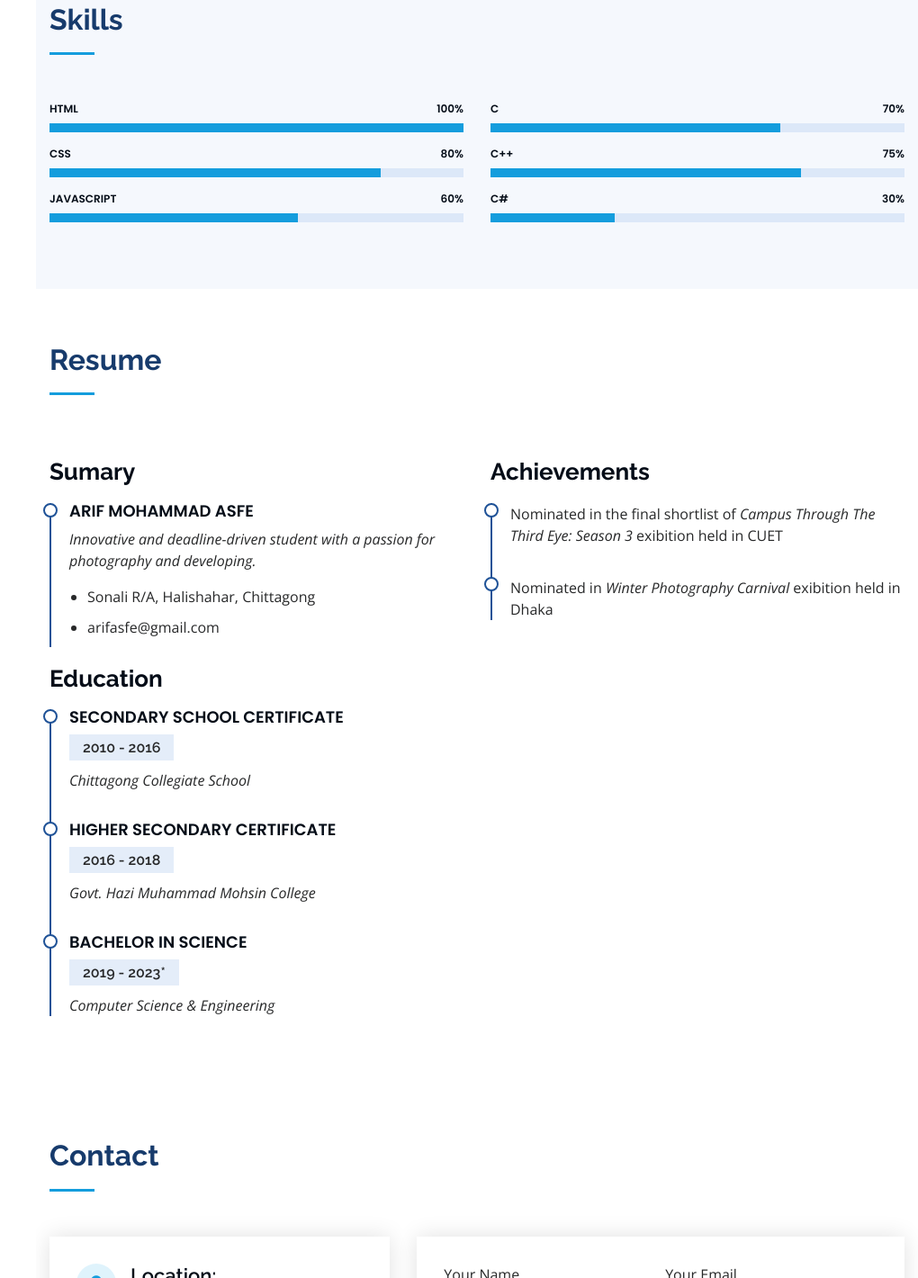
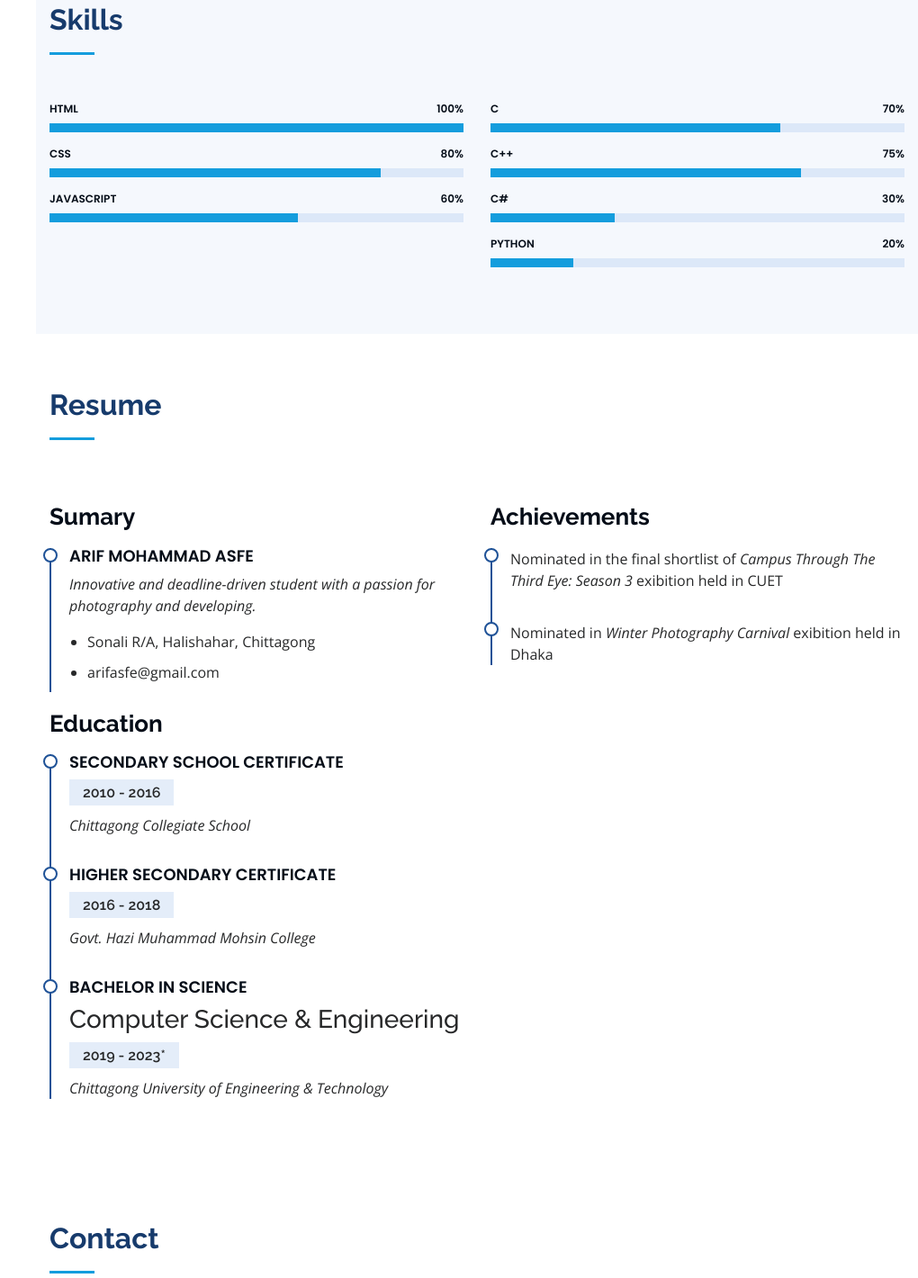
Before and after one commit to arifasfe/noobmaster1.github.io, a plain HTML site: page index.html in a window 1280 px wide. Shown: the part 1413-2833 px from the top of the page at 90% size, without its empty margins (260-1280 px from the left). Drawn offline with nearby package versions, Linux system fonts and the light colour scheme.

Commit message:
Update index.html

```diff
--- a/index.html
+++ b/index.html
@@ -180,6 +180,12 @@ Oficially I passed H.S.C and S.S.C from top school and college in my city. Curre
                 <div class="progress-bar" role="progressbar" aria-valuenow="30" aria-valuemin="0" aria-valuemax="100"></div>
               </div>
             </div>
+            <div class="progress">
+              <span class="skill">Python <i class="val">20%</i></span>
+              <div class="progress-bar-wrap">
+                <div class="progress-bar" role="progressbar" aria-valuenow="20" aria-valuemin="0" aria-valuemax="100"></div>
+              </div>
+            </div>
 
           </div>
 
@@ -221,8 +227,9 @@ Oficially I passed H.S.C and S.S.C from top school and college in my city. Curre
             </div>
             <div class="resume-item">
               <h4>Bachelor in Science</h4>
+              <h3>Computer Science &amp; Engineering</h3>
               <h5>2019 - 2023*</h5>
-              <p><em>Computer Science &amp; Engineering</em></p>
+              <p><em>Chittagong University of Engineering &amp; Technology</em></p>
             </div>
           </div>
           <div class="col-lg-6" data-aos="fade-up" data-aos-delay="100">
```
